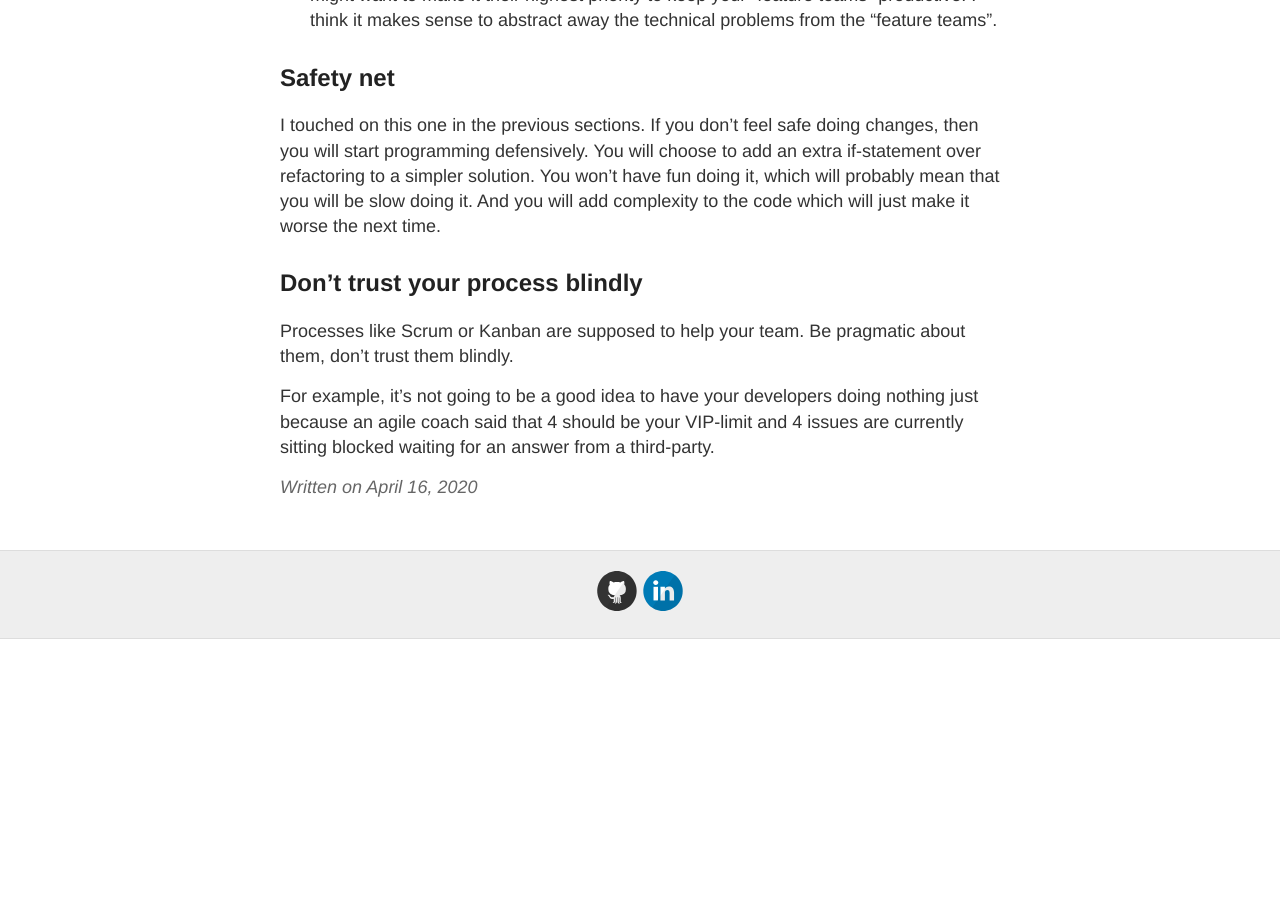
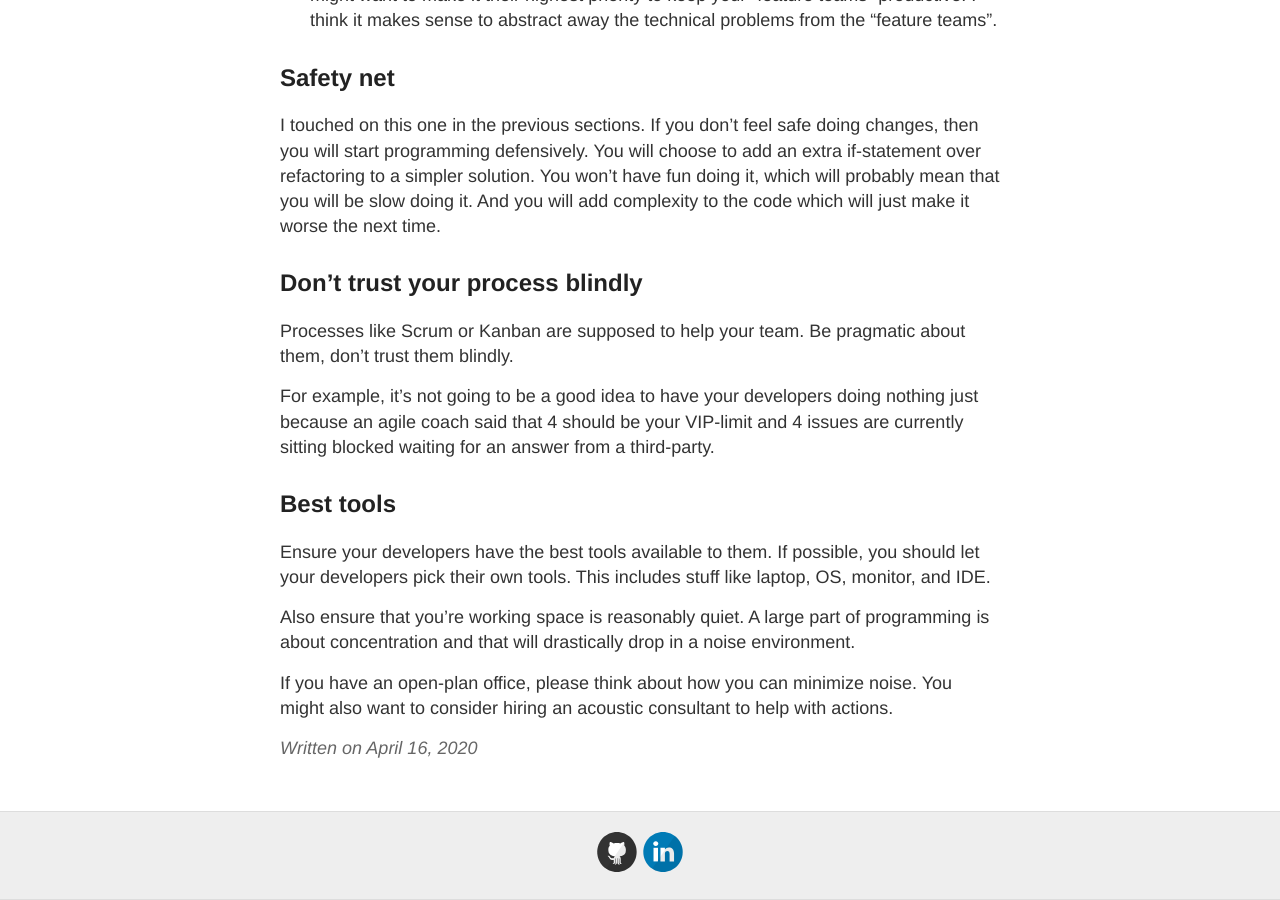
Before and after one commit to plilja/plilja.github.io, a Jekyll site: the page built from _posts/2020-04-16-what-makes-a-team-productive.md, in a window 1280 px wide and 900 px high, scrolled down 1913 px. Built offline with Jekyll 4.4.1, drawn with Linux system fonts in a browser that asks for light colours; before the commit the page ends 2552 px from its top, so only the background shows below that.

Commit message:
Update post

```diff
--- a/_posts/2020-04-16-what-makes-a-team-productive.md
+++ b/_posts/2020-04-16-what-makes-a-team-productive.md
@@ -89,3 +89,17 @@ For example, it's not going to be a good idea
 to have your developers doing nothing just because an agile
 coach said that 4 should be your VIP-limit and 4 issues are
 currently sitting blocked waiting for an answer from a third-party.
+
+## Best tools
+
+Ensure your developers have the best tools available to them.
+If possible, you should let your developers pick their own tools.
+This includes stuff like laptop, OS, monitor, and IDE.
+
+Also ensure that you're working space is reasonably quiet.
+A large part of programming is about concentration and that will
+drastically drop in a noise environment.
+
+If you have an open-plan office, please think about how you
+can minimize noise. You might also want to consider hiring
+an acoustic consultant to help with actions.
```
